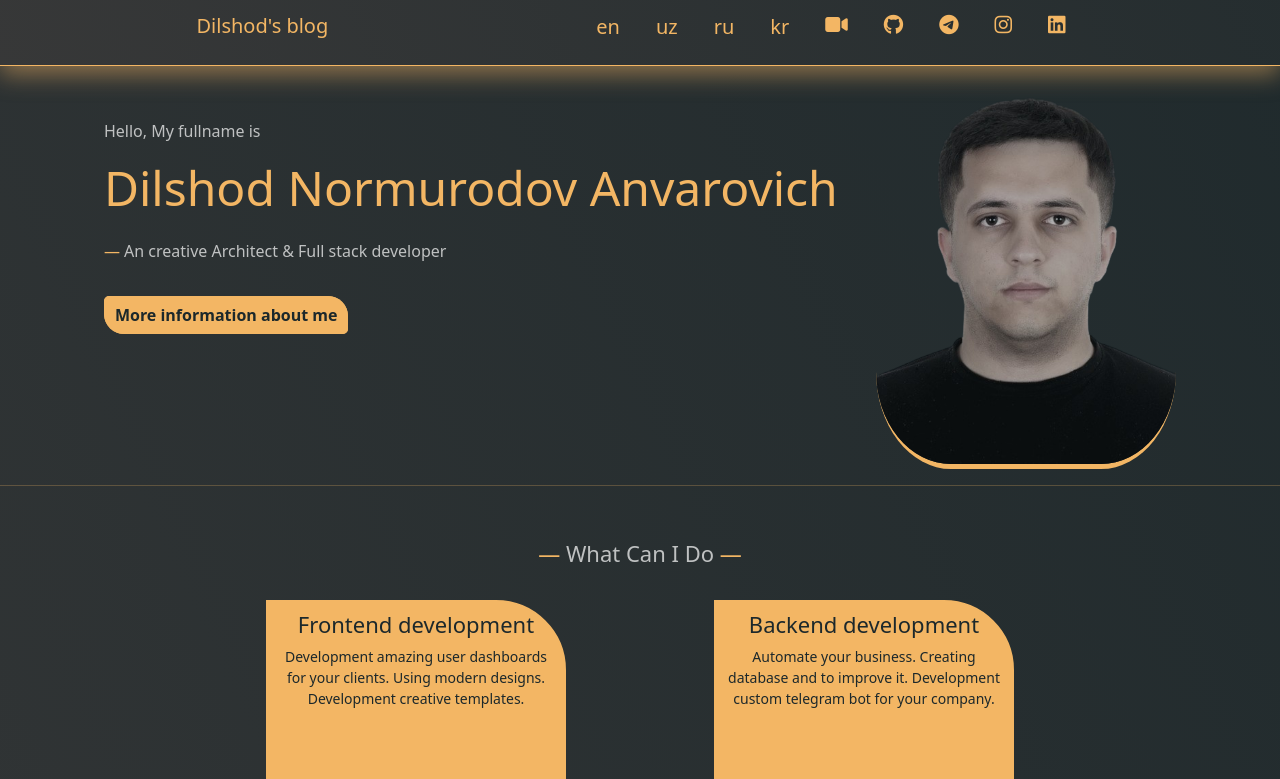
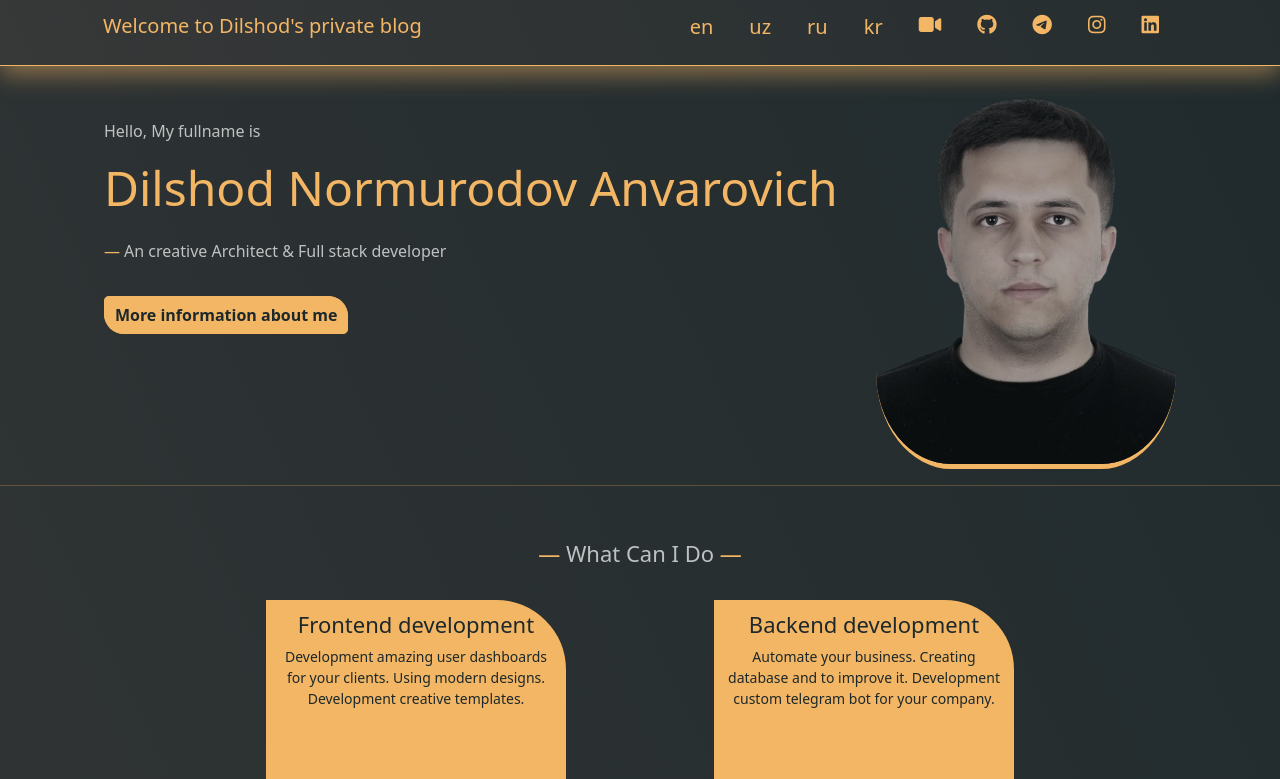
Before and after one commit to dilshod1405/dilshodblog, a React (Create React App) app: page / in a window 1280 px wide. Shown: the top 779 px of the page. Built offline with nearby package versions, Linux system fonts and the light colour scheme; no server answers; some icons are missing.

Commit message:
Update i18n.js

```diff
--- a/src/i18n.js
+++ b/src/i18n.js
@@ -16,7 +16,7 @@ i18n
             banner: 'Hello, My fullname is',
             title: 'An creative Architect & Full stack developer',
             link1: 'More information about me',
-            logo: "Dilshod's blog"
+            logo: "Welcome to Dilshod's private blog"
           },
           main: {
             title: 'What Can I Do',
```
